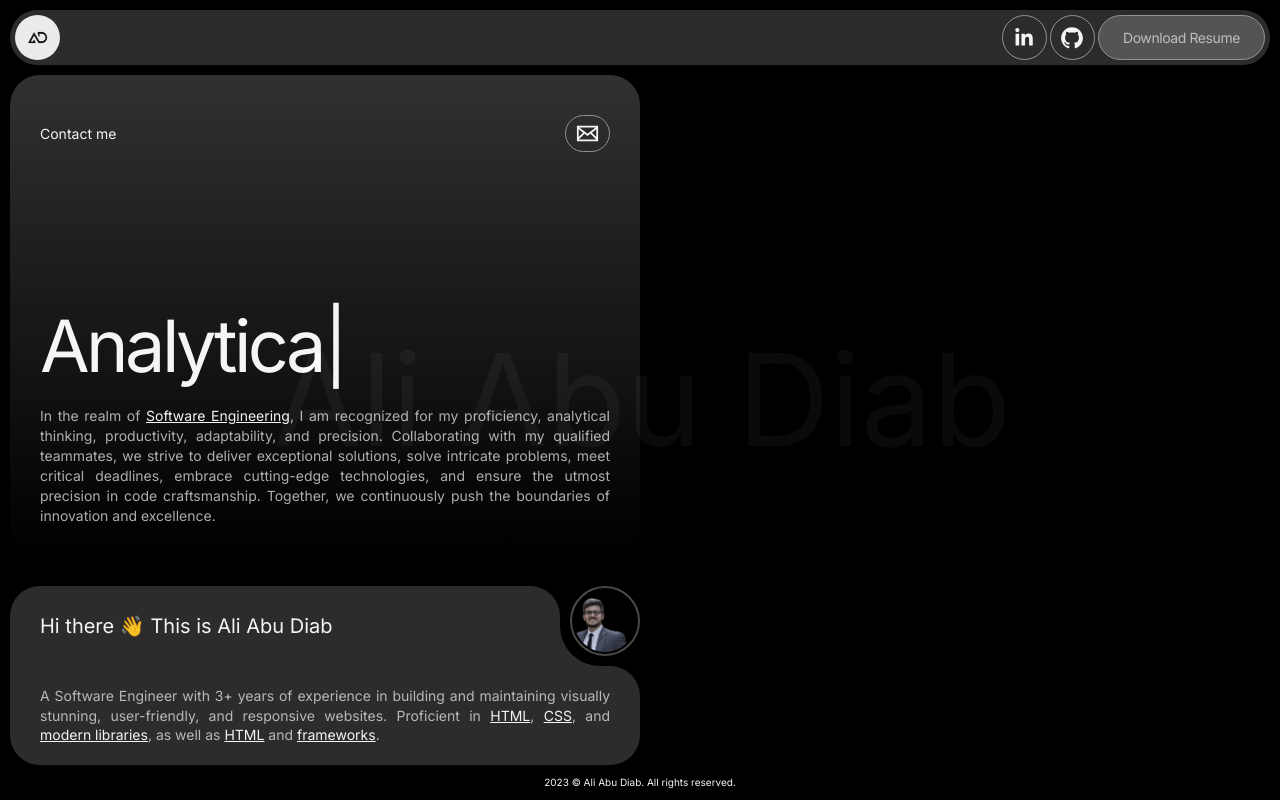
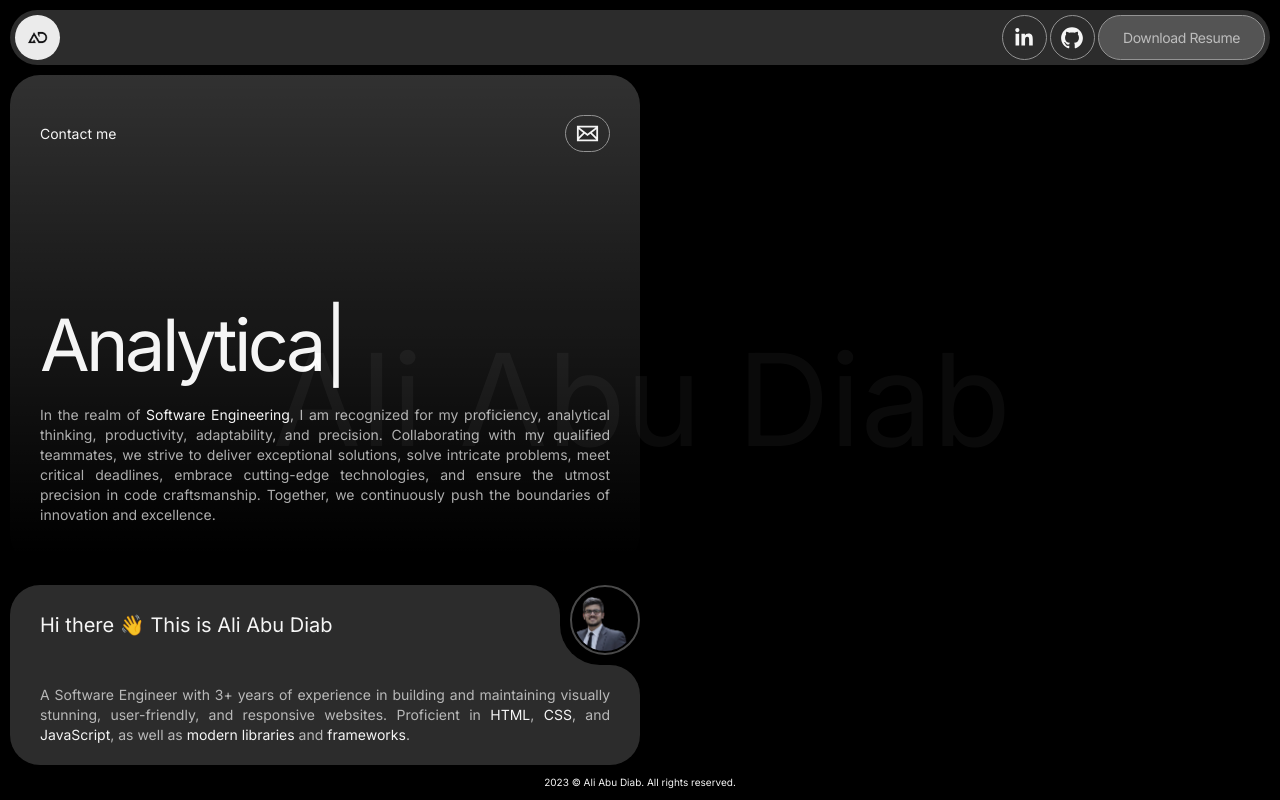
Before and after one commit to aliabudiab/aliabudiab-portfolio, a Next.js app: page / in a window 1280 px wide. Built offline with nearby package versions, Linux system fonts and the light colour scheme.

Commit message:
Add BaseDescription Component (#3)

```diff
--- /dev/null
+++ b/src/components/base-description/index.tsx
@@ -0,0 +1,48 @@
+import { FC, memo } from "react";
+
+import {
+  HighlightTextProps,
+  BaseDescriptionProps,
+} from "./base-description.types";
+
+const HighlightText: FC<HighlightTextProps> = ({ text, highlightColor }) => {
+  return <span style={{ color: highlightColor }}>{text}</span>;
+};
+
+const BaseDescription: FC<BaseDescriptionProps> = ({
+  description,
+  highlightColor = "#ffffff",
+  customClasses = "",
+}) => {
+  const classes = `text-justify text-sm font-normal text-[#ffffffb3] ${customClasses}`;
+
+  const regex = /\[([\w\s]+)\]/g;
+  const matches = description.match(regex);
+
+  if (!matches) {
+    // No matches found, render the description as is
+    return <p className={classes}>{description}</p>;
+  }
+
+  const segments = description.split(regex);
+
+  return (
+    <p className={classes}>
+      {segments.map((segment, index) => {
+        if (matches && matches.includes(`[${segment}]`)) {
+          return (
+            <HighlightText
+              key={index}
+              text={segment}
+              highlightColor={highlightColor}
+            />
+          );
+        }
+
+        return segment;
+      })}
+    </p>
+  );
+};
+
+export default memo(BaseDescription);
--- a/src/components/cards/profile/index.tsx
+++ b/src/components/cards/profile/index.tsx
@@ -3,7 +3,7 @@ import { FC } from "react";
 import BaseCard from "@/components/cards/base";
 import SocialLink from "@/components/links/social";
 import { EmailIcon } from "@/components/icons";
-import HighlightText from "@/components/highlight-text";
+import BaseDescription from "@/components/base-description";
 
 import Typewriter from "typewriter-effect";
 
@@ -45,16 +45,16 @@ const ProfileCard: FC = () => {
             </h1>
           </div>
           <div className="w-full text-left">
-            <p className="text-justify text-sm font-normal text-[#ffffffb3]">
-              In the realm of <HighlightText text="Software Engineering" />, I
+            <BaseDescription
+              description="In the realm of [Software Engineering], I
               am recognized for my proficiency, analytical thinking,
               productivity, adaptability, and precision. Collaborating with my
               qualified teammates, we strive to deliver exceptional solutions,
               solve intricate problems, meet critical deadlines, embrace
               cutting-edge technologies, and ensure the utmost precision in code
               craftsmanship. Together, we continuously push the boundaries of
-              innovation and excellence.
-            </p>
+              innovation and excellence."
+            />
           </div>
         </div>
       </div>
@@ -80,15 +80,11 @@ const ProfileCard: FC = () => {
           </div>
 
           <div className="w-full rounded-[30px] rounded-tl-none bg-[#2e2e2e] px-[30px] py-5 text-left">
-            <p className="text-justify text-sm font-normal leading-[1.4] text-[#ffffffb3]">
-              A Software Engineer with 3+ years of experience in building and
-              maintaining visually stunning, user-friendly, and responsive
-              websites. Proficient in <HighlightText text="HTML" />,{" "}
-              <HighlightText text="CSS" />, and{" "}
-              <HighlightText text="modern libraries" />, as well as{" "}
-              <HighlightText text="HTML" /> and{" "}
-              <HighlightText text="frameworks" />.
-            </p>
+            <BaseDescription
+              description="A Software Engineer with 3+ years of experience in building and
+              maintaining visually stunning, user-friendly, and responsive websites. Proficient in [HTML], [CSS], and [JavaScript],
+              as well as [modern libraries] and [frameworks]."
+            />
           </div>
         </div>
       </div>
--- a/src/components/highlight-text/index.tsx
+++ /dev/null
@@ -1,7 +0,0 @@
-import { FC, memo } from "react";
-
-const HighlightText: FC<{ text: string }> = ({ text }) => {
-  return <u className="text-white">{text}</u>;
-};
-
-export default memo(HighlightText);
```
Also changed, not shown: src/components/base-description/base-description.types.ts (added, +10 -0 lines).
